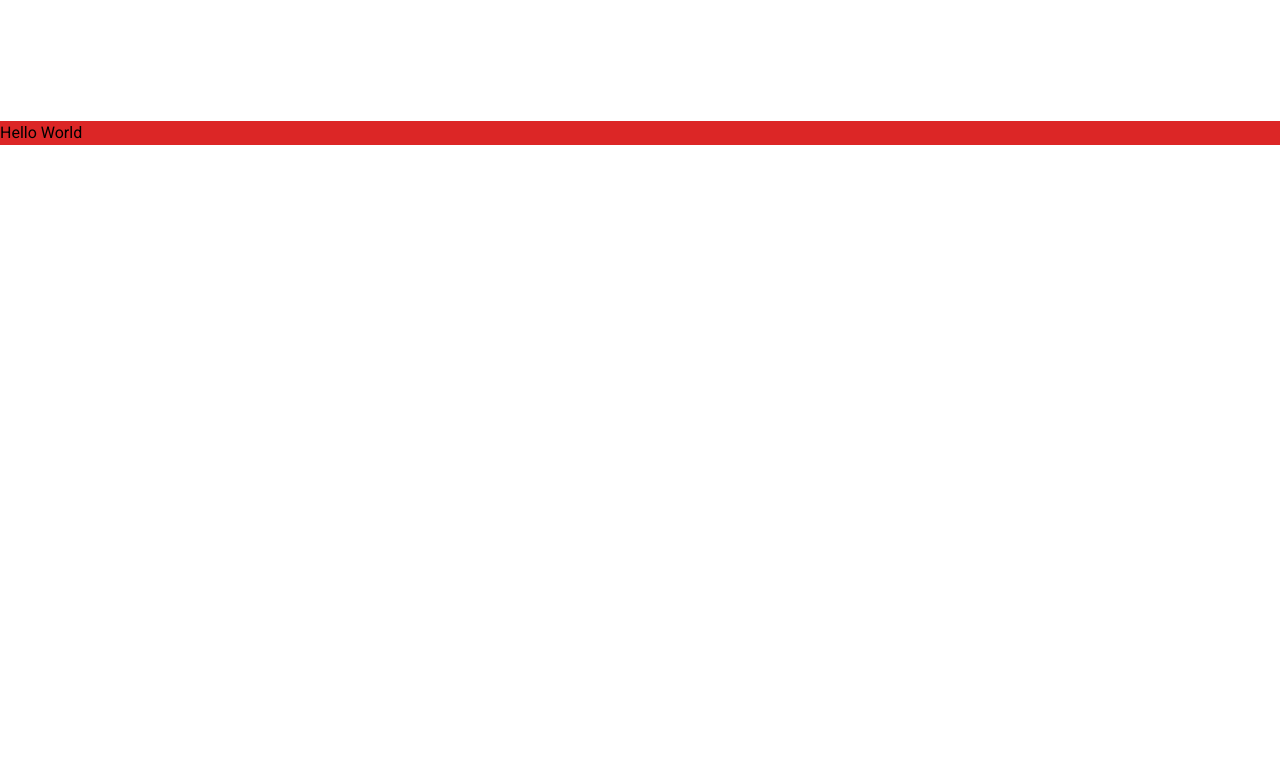
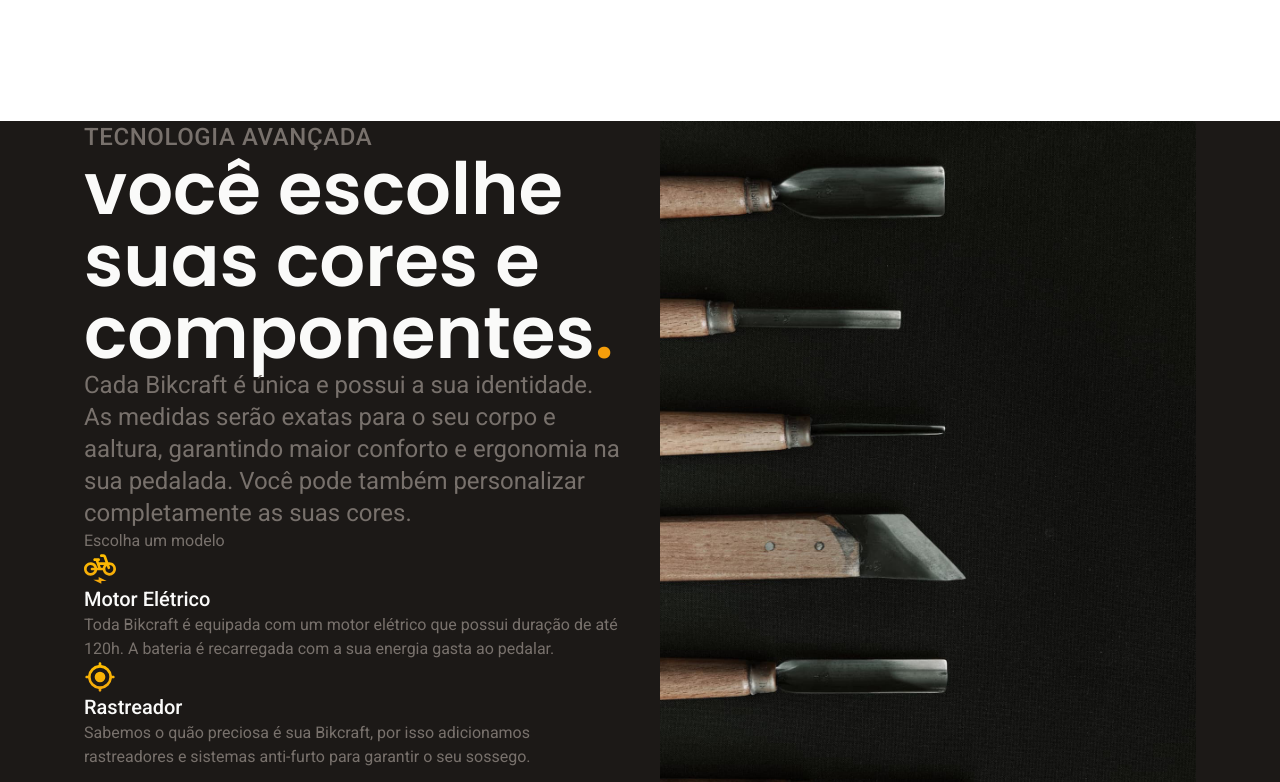
Before and after one commit to meleu/bikcraft, a website: page src/index.html in a window 1280 px wide. Shown: the part 1480-2262 px from the top of the page. Before the commit the page ends 2225 px from the top, so only its background shows below. Drawn offline with Linux system fonts and the light colour scheme.

Commit message:
adiciona seção de tecnologias

```diff
--- a/src/index.html
+++ b/src/index.html
@@ -22,7 +22,7 @@
   <!-- header-bg -->
   <header class="bg-color-950 text-color-50">
     <!-- header -->
-    <div class="flex flex-wrap justify-between items-center gap-3 sm:gap-5 p-5 max-w-6xl mx-auto">
+    <div class="flex flex-wrap justify-between items-center gap-3 sm:gap-5 p-5 my-container">
       <a href="/">
         <img src="./img/bikcraft.svg" alt="Bikcraft">
       </a>
@@ -41,10 +41,10 @@
   <main
     class="bg-color-900 md:bg-color-950 text-color-50 shadow-[inset_0_-60px_white] md:shadow-[inset_0_-120px_white]">
     <!-- introducao -->
-    <div class="max-w-6xl mx-auto px-5 grid md:grid-cols-2 gap-8 md:gap-y-0 md:gap-x-10">
+    <div class="my-container grid md:grid-cols-2 gap-8 md:gap-y-0 md:gap-x-10">
       <!-- introducao-conteudo -->
       <div class="self-end md:pb-52">
-        <h1 class="pt-10 mb-4 md:mb-8 text-title-responsive font-poppins font-semibold">
+        <h1 class="pt-10 mb-4 md:mb-8 text-title-responsive">
           Bicicletas feitas sob medida<span>.</span>
         </h1>
         <p class="mb-5 text-lg md:text-xl lg:text-2xl text-color-400">
@@ -61,7 +61,7 @@
 
   <!-- bicicletas-lista -->
   <article class="pt-16 pb-16 md:pb-28">
-    <h2 class="lowercase font-poppins font-semibold text-title-responsive px-5 max-w-6xl mx-auto mb-10">
+    <h2 class="my-container lowercase text-title-responsive mb-10">
       Escolha a sua<span>.</span>
     </h2>
 
@@ -105,6 +105,51 @@
     </ul>
   </article>
 
+  <!-- tecnologia-bg -->
+  <article class="bg-color-900 text-color-500">
+    <!-- tecnologia -->
+    <div class="my-container grid grid-cols-2 gap-10">
+      <!-- tecnologia-conteudo -->
+      <div>
+        <span class="text-subtitle-responsive">
+          Tecnologia Avançada
+        </span>
+        <h2 class="text-title-responsive text-color-50">
+          você escolhe suas cores e componentes<span>.</span>
+        </h2>
+        <p class="text-2xl">
+          Cada Bikcraft é única e possui a sua identidade. As medidas serão exatas
+          para o seu corpo e aaltura, garantindo maior conforto e ergonomia na
+          sua pedalada. Você pode também personalizar completamente as suas cores.
+        </p>
+        <a href="./bicicletas.html">Escolha um modelo</a>
+        <div>
+          <img src="./img/icones/eletrica.svg" alt="">
+          <h3 class="text-color-50 text-xl font-medium">
+            Motor Elétrico
+          </h3>
+          <p>
+            Toda Bikcraft é equipada com um motor elétrico que possui duração de
+            até 120h. A bateria é recarregada com a sua energia gasta ao pedalar.
+          </p>
+        </div>
+        <div>
+          <img src="./img/icones/rastreador.svg" alt="">
+          <h3 class="text-color-50 text-xl font-medium">
+            Rastreador
+          </h3>
+          <p>
+            Sabemos o quão preciosa é sua Bikcraft, por isso adicionamos
+            rastreadores e sistemas anti-furto para garantir o seu sossego.
+          </p>
+        </div>
+      </div>
+
+      <!-- tecnologia-imagem -->
+      <img class="h-full object-cover object-left w-full" src="./img/fotos/tecnologia.jpg" alt="">
+    </div>
+  </article>
+
   <h1 class="bg-red-600">
     Hello World
   </h1>
--- a/src/input.css
+++ b/src/input.css
@@ -3,6 +3,10 @@
 @tailwind utilities;
 
 @layer components {
+  .my-container {
+    @apply max-w-6xl mx-auto px-5;
+  }
+
   .font-poppins {
     @apply font-['Poppins'];
   }
@@ -25,7 +29,18 @@
   }
 
   .text-title-responsive {
-    @apply text-4xl md:text-5xl lg:text-6xl xl:text-7xl;
+    @apply
+      text-4xl md:text-5xl lg:text-6xl xl:text-7xl
+      font-poppins font-semibold;
+  }
+
+  .text-subtitle-responsive {
+    @apply
+      uppercase
+      text-lg lg:text-2xl
+      tracking-wide
+      font-medium
+      text-color-500;
   }
 
   /* detalhe do ponto final */
```
Also changed, not shown: README.md, src/style.css.
